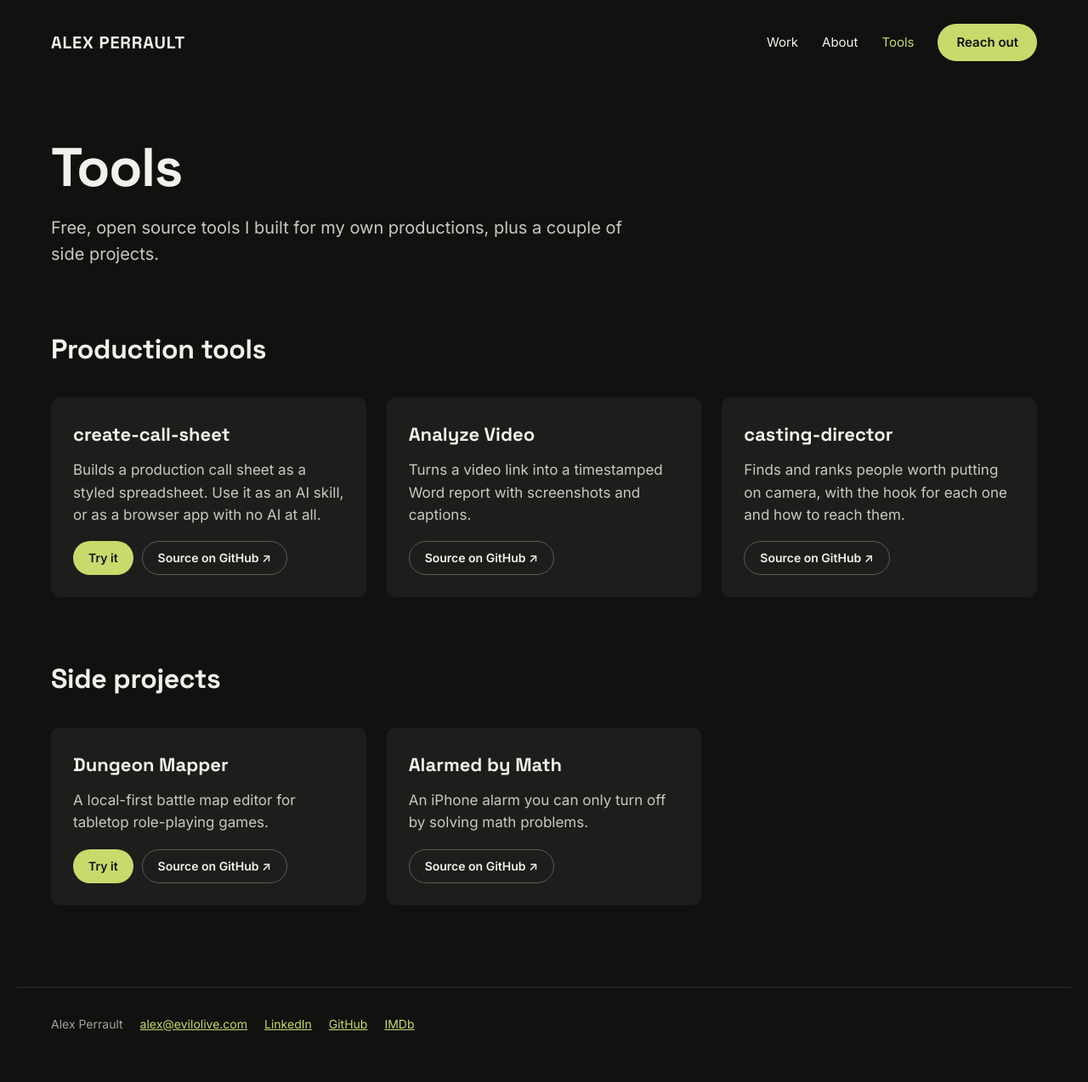
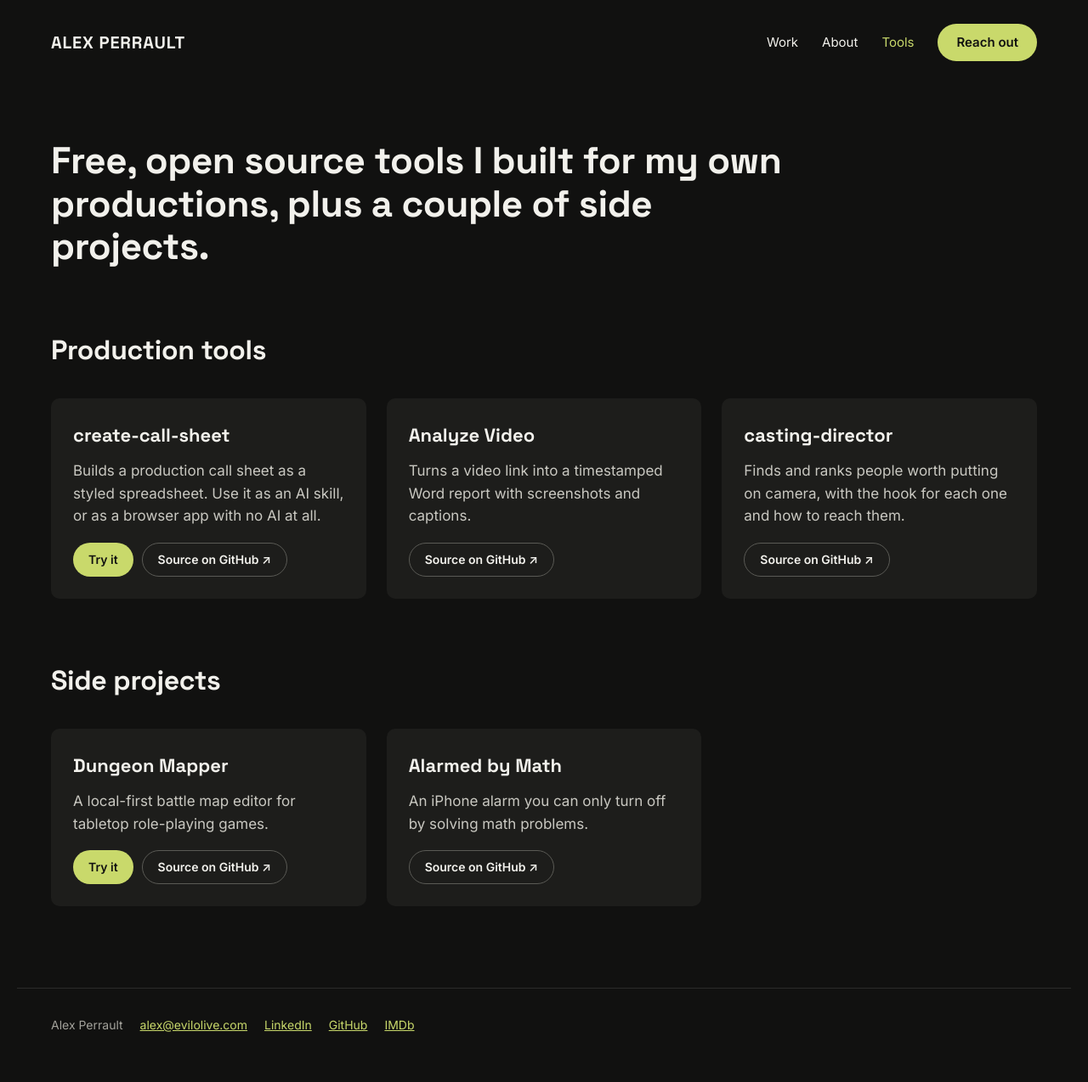
Before and after one commit to evillollive/evillollive.github.io, a Jekyll site: the page built from tools/index.html, in a window 1280 px wide. Shown: the whole page at 85% size. Built offline with Jekyll 4.4.1, drawn with Linux system fonts in a browser that asks for light colours.

Commit message:
Tools: lead with the intro line at headline size
Co-Authored-By: Claude Opus 5.5 <noreply@anthropic.com>
Claude-Session: https://claude.ai/code/session_01UJbywNZyqkevWV4qp282DV

```diff
--- a/tools/index.html
+++ b/tools/index.html
@@ -5,8 +5,7 @@ description: Free, open source production tools built by Alex Perrault, plus a c
 permalink: /tools/
 ---
 <section class="wrap page-head">
-  <h1 class="disp">Tools</h1>
-  <p class="lede">Free, open source tools I built for my own productions, plus a couple of side projects.</p>
+  <h1 class="page-statement">Free, open source tools I built for my own productions, plus a couple of side projects.</h1>
 </section>
 
 {% for g in site.data.tools %}
```
